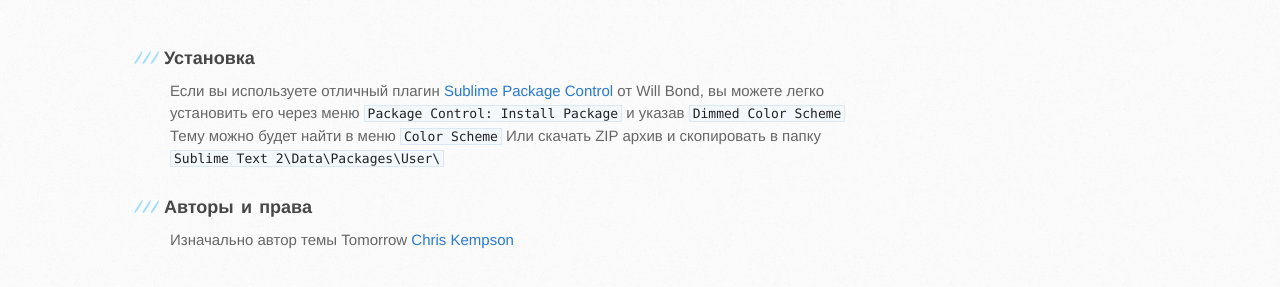
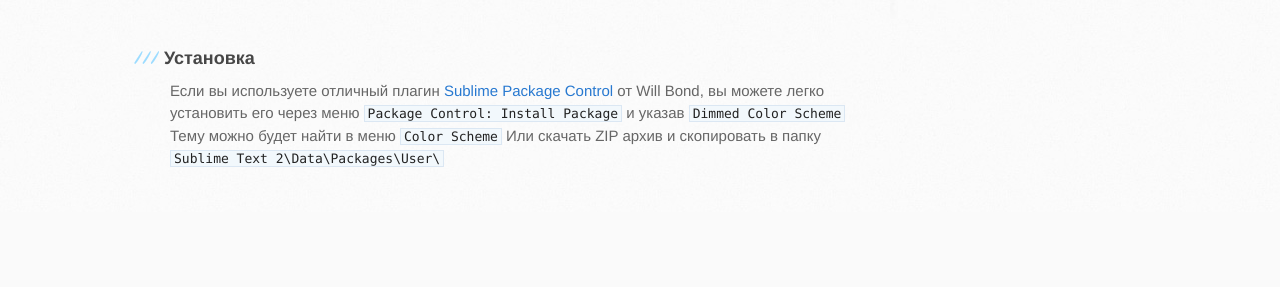
Before and after one commit to uonick/dimmed, a plain HTML site: page index.html in a window 1280 px wide. Shown: the part 717-1004 px from the top of the page. After the commit the page ends 929 px from the top, so only its background shows below. Drawn offline with Linux system fonts and the light colour scheme.

Commit message:
Update index.html

```diff
--- a/index.html
+++ b/index.html
@@ -41,11 +41,7 @@
 <p>Если вы используете отличный плагин <a href="http://wbond.net/sublime_packages/package_control">Sublime Package Control</a> от Will Bond, вы можете легко установить его через меню <code>Package Control: Install Package</code> и указав <code>Dimmed Color Scheme</code>
 Тему можно будет найти в меню <code>Color Scheme</code>
 Или скачать ZIP архив и скопировать в папку <code>Sublime Text 2\Data\Packages\User\</code></p>
-
-<h3>Авторы и права</h3>
-
-<p>Изначально автор темы Tomorrow <a href="https://github.com/chriskempson/tomorrow-theme/tree/master/textmate">Chris Kempson</a></p>
-        </section>
+ </section>
 
         <aside id="sidebar">
           <a href="https://github.com/uonick/dimmed/zipball/master" class="button">
```
